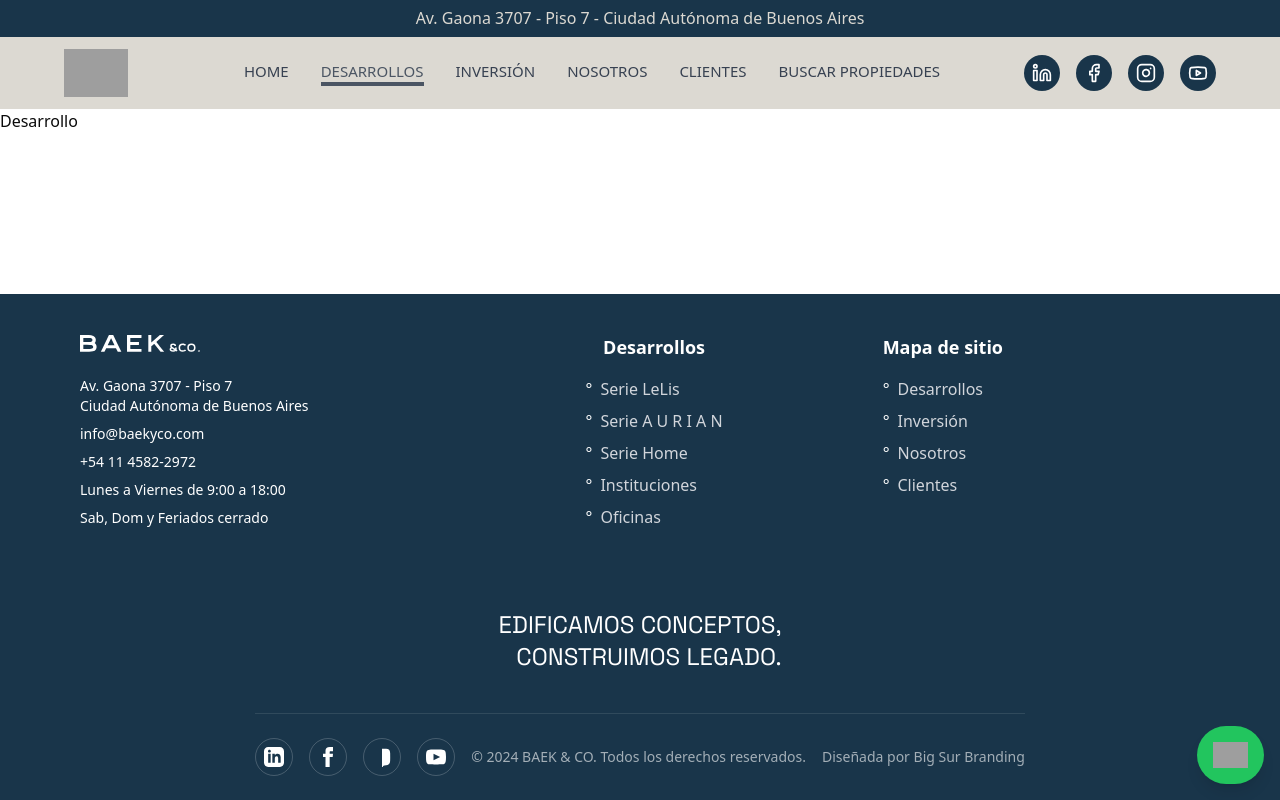
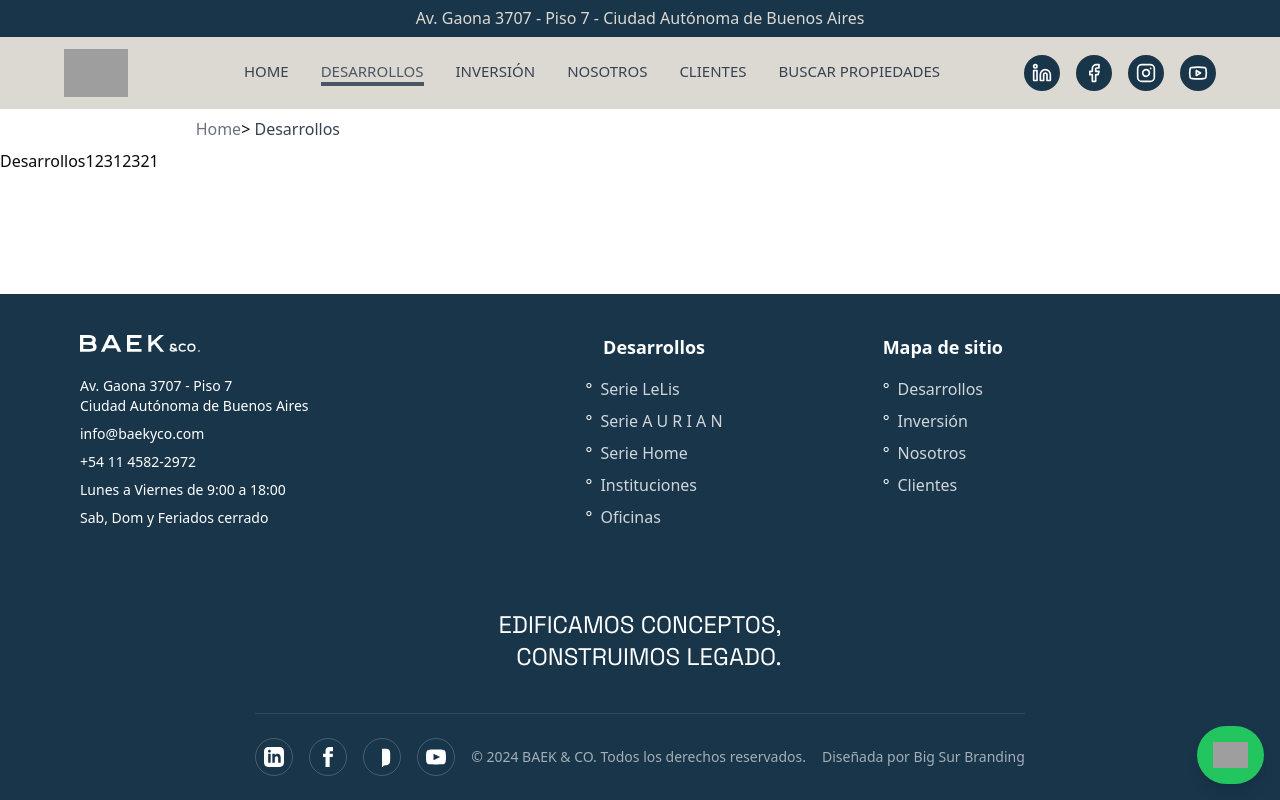
Before and after one commit to KostasDevelop/BaekCo, a React (Vite) app: page /desarrollos in a window 1280 px wide. Built offline with nearby package versions, Linux system fonts and the light colour scheme; grey boxes are pictures that could not be loaded.

Commit message:
breadcrumbs and others

```diff
--- a/src/components/Navbar.jsx
+++ b/src/components/Navbar.jsx
@@ -1,7 +1,6 @@
 import * as React from "react";
 import { Link, useLocation } from "react-router-dom";
 import { Facebook, Instagram, Linkedin, Menu, X, Youtube } from "lucide-react";
-import { motion, AnimatePresence } from "framer-motion";
 import { Button } from "../components/ui/button";
 import { Sheet, SheetContent, SheetTrigger } from "../components/ui/sheet";
 import "@/styles/navbar.styles.css";
--- a/src/components/secondaryComponent/HeroTwo.jsx
+++ b/src/components/secondaryComponent/HeroTwo.jsx
@@ -2,20 +2,19 @@ import React from "react";
 import "@/index.css"
 export default function HeroTwo() {
   return (
-    <section className="w-full gap-36 mt-20 flex flex-col items-center bg-white">
+    <section className="w-full gap-16 mt-20 flex flex-col items-center bg-white">
       {/* Sección Principal */}
-      <div className="md:w-full max-w-[400px] flex flex-col items-center justify-center gap-8 md:flex-row md:gap-20">
+      <div className="md:w-full  gap-20 flex flex-col items-center justify-center md:flex-row md:gap-40">
         {/* Imagen */}
-  <div className="flex-shrink-0 max-w-[340px] md:w-[500px] md:h-[420px]">
+          <div className="flex-shrink-0 pl-20 max-w-[470px] md:w-[500px] md:h-[420px]">
           <img
             src="https://baekyco.com/img/torre_baek.webp"
             alt="Edificio Baek"
-      className="rounded-lg shadow-md w-full h-full object-cover"
+            className="rounded-[30px] shadow-md w-full h-full object-cover"
           />
           </div>
-
         {/* Texto */}
-  <div className="flex flex-col items-center md:items-start gap-12 max-w-[600px] px-6 md:px-0">
+        <div className="flex flex-col  md:items-start gap-8 w-full max-w-[600px] px-6 md:px-0">
             <h4 className="text-2xl md:text-3xl font-semibold text-gray-600 leading-tight fontG text-center md:text-left">
               Comprometidos con el habitar de las personas
             </h4>
@@ -27,7 +26,7 @@ export default function HeroTwo() {
               haciendo hincapié en el proceso constructivo; desde la optimización
               de recursos humanos, materiales y económicos.
             </p>
-    <button className="bg-gray-700 text-white rounded-md shadow hover:bg-[#808A80] transition px-10 py-2">
+            <button className="bg-gray-700  text-white rounded-md shadow hover:bg-[#808A80] transition px-10 py-2">
               Ver más
             </button>
         </div>
@@ -35,11 +34,11 @@ export default function HeroTwo() {
 
 
       {/* Sección de Proyectos */}
-      <div className="w-full flex mb-10 mt-10 max-w-[1200px] px-3 flex-col md:flex-row ">
+      <div className="w-full hover:gap-10 flex mb-10 mt-10 max-w-[1200px] px-3 flex-col md:flex-row ">
         {/* Proyecto AURIAN */}
         <a
           href="#"
-          className="group relative flex-1 flex flex-col items-center overflow-hidden rounded-l-xl shadow-md transition-all hover:scale-[1.02]"
+          className="group relative flex-1 flex flex-col items-center overflow-hidden rounded-l-xl shadow-md transition-all hover:mx-4 hover:scale-[1.12]"
         >
           <div className="absolute inset-0 bg-[#C4A484]/70 transition-all group-hover:bg-[#C4A484]/50" />
           <img
@@ -74,7 +73,7 @@ export default function HeroTwo() {
         {/* Proyecto LeLis */}
         <a
           href="#"
-          className="group relative flex-1 flex flex-col items-center overflow-hidden rounded-r-xl shadow-md transition-all hover:scale-[1.02]"
+          className="group relative flex-1 flex flex-col items-center overflow-hidden rounded-r-xl shadow-md transition-all hover:mx-4 hover:scale-[1.12]"
         >
           <div className="absolute inset-0 bg-black/70 transition-all group-hover:bg-black/50" />
           <img
--- a/src/pages/Desarrollo.jsx
+++ b/src/pages/Desarrollo.jsx
@@ -2,6 +2,8 @@ import React from 'react'
 
 export default function Desarrollo() {
   return (
-    <div>Desarrollo</div>
+    <>
+      <h1>Desarrollos12312321</h1>
+    </>
   )
 }
--- a/src/pages/Layout.jsx
+++ b/src/pages/Layout.jsx
@@ -1,18 +1,51 @@
 import React from "react";
-import { Outlet } from "react-router-dom";
+import { Outlet, Link, useLocation } from "react-router-dom";
 import { Navbar } from "../components/Navbar";
 import { Footer } from "../components/Footer";
 
 export function Layout() {
+  const location = useLocation();
+
+  // Generar breadcrumbs solo si no estamos en la página Home
+  const breadcrumbs = location.pathname !== "/"
+    ? location.pathname
+        .split("/")
+        .filter((crumb) => crumb) // Ignorar partes vacías de la ruta
+        .map((crumb, index) => {
+          const path = `/${location.pathname
+            .split("/")
+            .slice(1, index + 2)
+            .join("/")}`;
+          return {
+            label: crumb.charAt(0).toUpperCase() + crumb.slice(1), // Capitalizar
+            path,
+          };
+        })
+    : [];
+
   return (
     <div className="flex flex-col min-h-screen">
-      {/* Navbar siempre visible */}
       <Navbar />
+
+      {/* Breadcrumbs: Solo se muestran si no estamos en Home */}
+      {breadcrumbs.length > 0 && (
+        <nav className="bg-transparent flex w-full max-w-[500px]  justify-end items-center px-40 py-2">
+          <Link to="/" className="text-gray-500 hover:underline">Home</Link>
+          {breadcrumbs.map((crumb, index) => (
+            <span key={crumb.path}>
+              {" > "}
+              <Link to={crumb.path} className="text-gray-700 hover:underline">
+                {crumb.label}
+              </Link>
+            </span>
+          ))}
+        </nav>
+      )}
       {/* Contenido dinámico */}
       <main className="flex-1">
         <Outlet />
       </main>
-      {/* Footer siempre visible */}
+
       <Footer />
     </div>
   );
```
Lines whose indentation alone changed are shown as unchanged.
